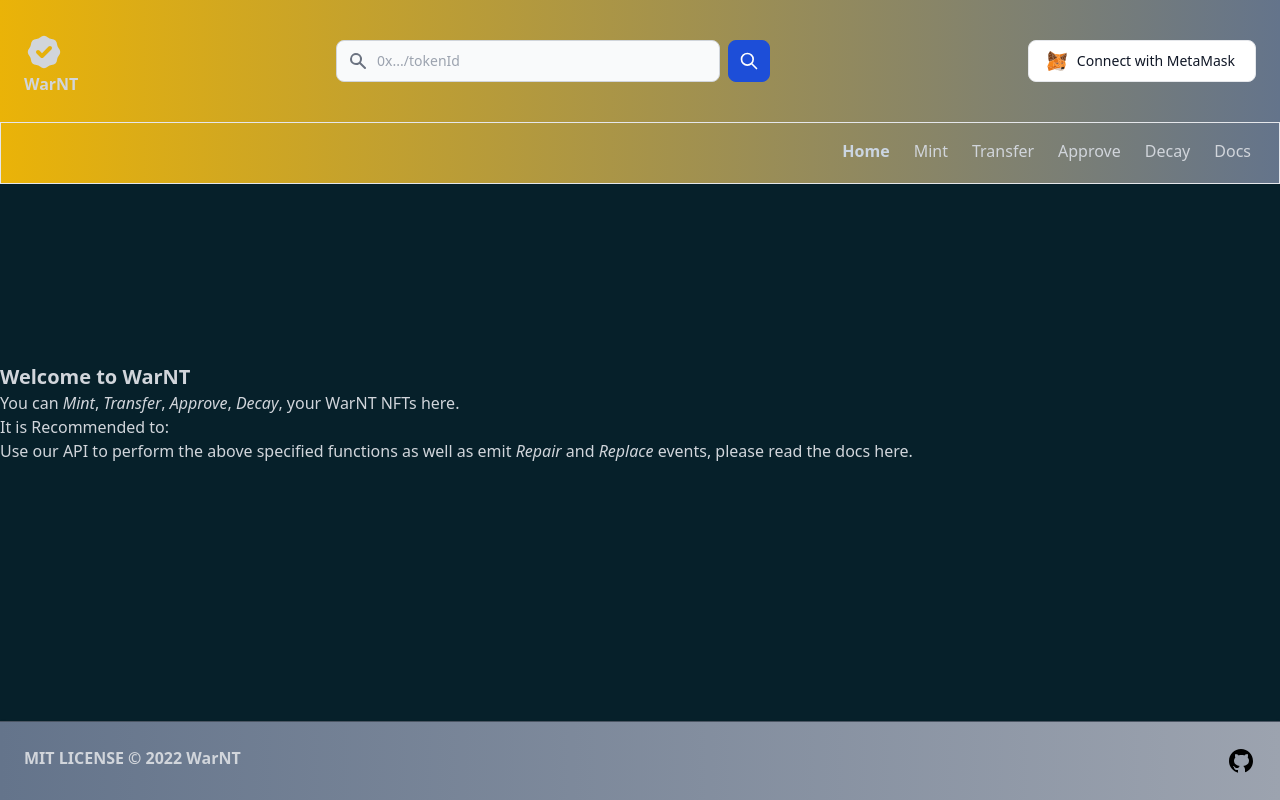
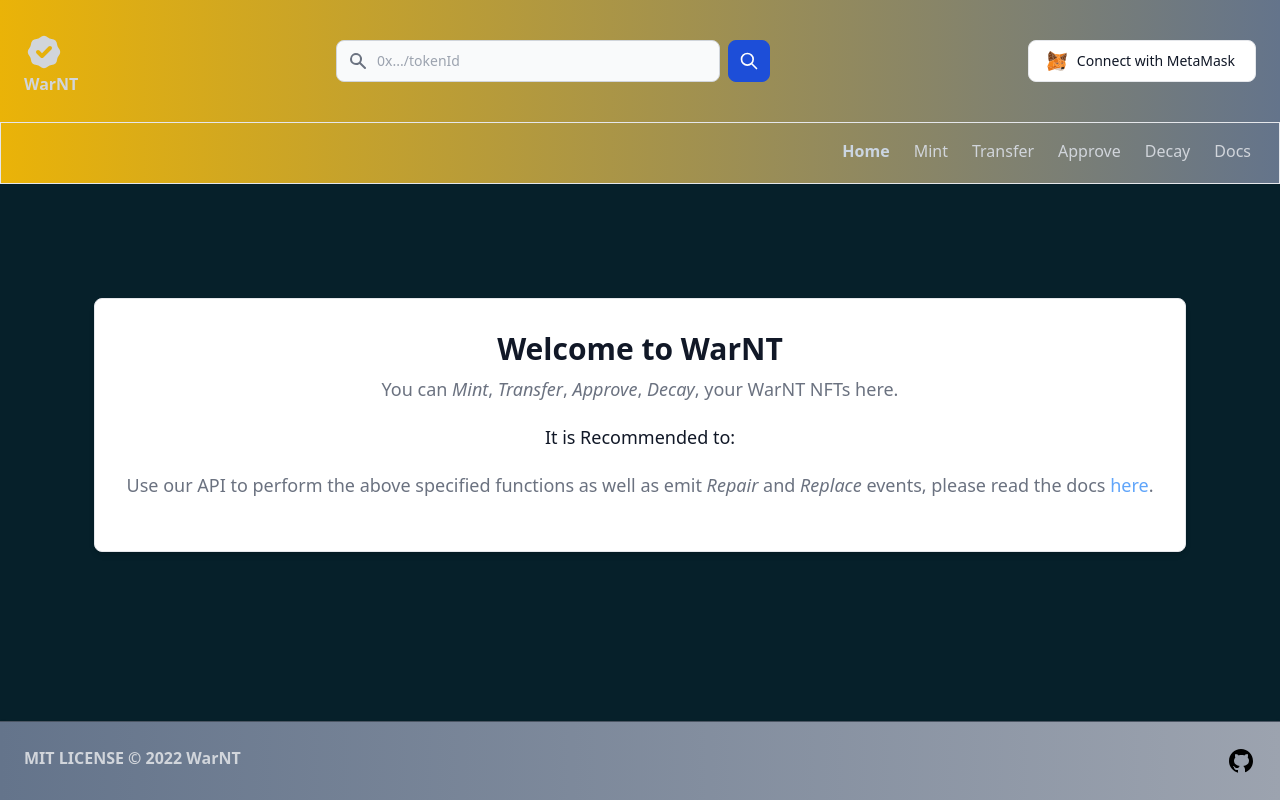
Before and after one commit to ksgr5566/Warranty-NFT, a Next.js app in the folder client/: page / in a window 1280 px wide. Built offline with nearby package versions, Linux system fonts and the light colour scheme.

Commit message:
Styled Home Page

```diff
--- a/client/pages/index.jsx
+++ b/client/pages/index.jsx
@@ -1,14 +1,24 @@
 export default function Home() {
   return (
-    <div className="">
-      <h1 className="font-extrabold text-xl">Welcome to WarNT</h1>
-      <p>You can <em>Mint</em>, <em>Transfer</em>, <em>Approve</em>, <em>Decay</em>, your WarNT NFTs here.</p>
-
-      <h1>It is Recommended to:</h1>
-      <p>Use our API to perform the above specified functions as well as emit <em>Repair</em> and <em>Replace</em> events,
-        please read the docs <a href="www.github.com">here</a>.
-      </p>
-
+    <div className="md:mx-auto bet:mx-8 mx-2 mt-6 ">
+      <div className="p-4 w-full text-center bg-white rounded-lg border shadow-md sm:p-8 ">
+        <h1 className="mb-2 text-3xl font-bold text-gray-900 ">
+          Welcome to WarNT
+        </h1>
+        <p className="mb-5 text-base text-gray-500 sm:text-lg ">
+          You can <em>Mint</em>, <em>Transfer</em>, <em>Approve</em>,{" "}
+          <em>Decay</em>, your WarNT NFTs here.
+        </p>
+        <p className="mb-5 text-base text-gray-900 sm:text-lg ">
+          It is Recommended to:
+        </p>
+        <p className="mb-5 text-base text-gray-500 sm:text-lg ">
+          Use our API to perform the above specified functions as well as emit{" "}
+          <em>Repair</em> and <em>Replace</em> events, please read the docs{" "}
+          <a className="text-blue-400" href="https://github.com/" target="_blank">here</a>.
+        </p>
+        <div class="justify-center items-center space-y-4 sm:flex sm:space-y-0 sm:space-x-4"></div>
+      </div>
     </div>
-  )
+  );
 }
```
